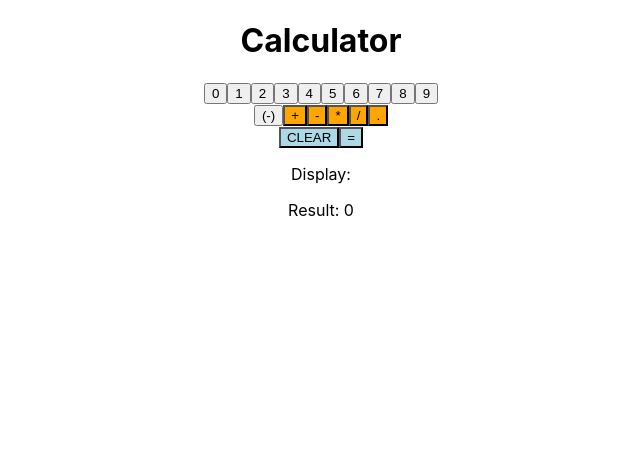
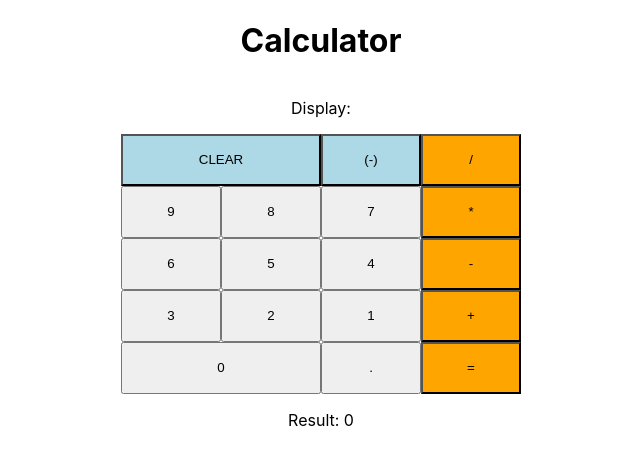
Before and after one commit to folabia1/calculator, a React (Create React App) app: page / in a window 1280 px wide. Shown: the top 464 px of the page, without its empty margins (319-959 px from the left). Built offline with nearby package versions, Linux system fonts and the light colour scheme.

Commit message:
Update css #1

```diff
--- a/src/App.css
+++ b/src/App.css
@@ -37,10 +37,59 @@
   }
 }
 
-.OperationButton {
+.Calculator {
+  width: min(95%, 400px);
+  margin: auto;
+  display: grid;
+  grid-template-columns: 3fr 1fr;
+  grid-template-rows: 1fr 1fr 4fr;
+  grid-template-areas:
+    "Display     Display"
+    "TopButtons  Operations"
+    "Numbers     Operations";
+}
+
+.Display {
+  grid-area: Display;
+}
+
+.TopButtons {
+  grid-area: TopButtons;
+  display: grid;
+  grid-template-columns: 2fr 1fr;
+}
+
+.Numbers {
+  grid-area: Numbers;
+  display: grid;
+  grid-template-columns: 1fr 1fr 1fr;
+  grid-template-rows: 1fr 1fr 1fr 1fr;
+  grid-auto-flow: dense;
+}
+
+.Operations {
+  grid-area: Operations;
+  display: grid;
+  grid-template-rows: 1fr 1fr 1fr 1fr 1fr;
+}
+
+.Numbers #num0 {
+  grid-column: 1 / 3;
+}
+
+.DecimalPointButton {
+  grid-column: 3 / 4;
+  grid-row: 4 / 5;
+}
+
+.Operations {
+  grid-area: Operations;
+}
+
+.OperationButton, .EqualsButton {
   background-color: orange;
 }
 
-.ClearButton, .EqualsButton {
+.ClearButton, .NegativeSignButton {
   background-color: lightblue;
 }
--- a/src/components/Calculator.js
+++ b/src/components/Calculator.js
@@ -119,21 +119,28 @@ export function Calculator(props) {
   }
 
 
-  const numbers = ["0","1","2","3","4","5","6","7","8","9"];
-  const operations = ['+','-','*','/',"."]//.concat(['^','(',')']);
+  const numbers = [".","0","1","2","3","4","5","6","7","8","9"].reverse();
+  const operations = ['+','-','*','/'].reverse()//.concat(['^','(',')']);
   return (
+    <>
       <div className="Calculator">
+        <div className="Display">
+          <p>Display: {stack.map(symbol => symbol + " ")}</p>
+        </div>
+        <div className="TopButtons">
+          <ClearButton onClick={clearStack}/>
+          <NegativeSignButton onClick={pushToStack}/>
+        </div>
         <div className="Numbers">
           {numbers.map(number => <NumberButton key={number} value={number} onClick={pushToStack} />)}
+          {/* <OperationButton id="DecimalPointButton" value="." onClick={pushToStack} /> */}
         </div>
         <div className="Operations">
-        <NegativeSignButton onClick={pushToStack}/>
           {operations.map(op => <OperationButton key={op} value={op} onClick={pushToStack} />)}
+          <EqualsButton onClick={calculate}/>
         </div>
-      <ClearButton onClick={clearStack}/>
-      <EqualsButton onClick={calculate}/>
-      <p>Display: {stack.map(symbol => symbol + " ")}</p>
+      </div>
       <p>Result: {result}</p>
-    </div>
+    </>
   )
 }
--- a/src/components/NumberButton.js
+++ b/src/components/NumberButton.js
@@ -5,5 +5,5 @@ export function NumberButton(props) {
     props.onClick(event.target.value)
   }
 
-  return <button className="NumberButton" key={props.value} value={props.value} onClick={handleClick}>{props.value}</button>
+  return <button className="NumberButton" id={"num"+props.value} key={props.value} value={props.value} onClick={handleClick}>{props.value}</button>
 }
```
Lines whose indentation alone changed are shown as unchanged.
